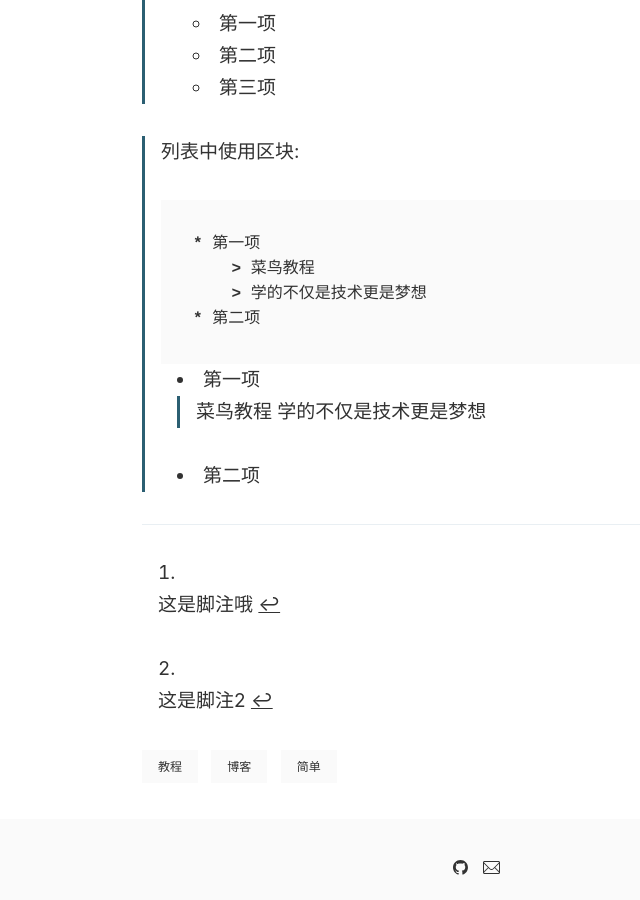
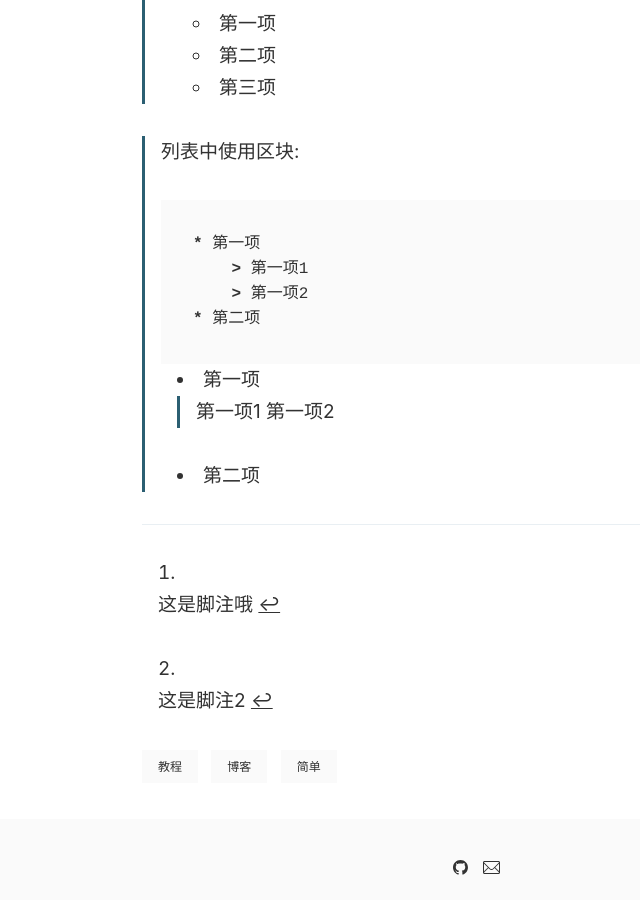
Before and after one commit to LuckyCode1992/blogs, a Jekyll site: the page built from _posts/2019-09-30-first.markdown, in a window 1280 px wide and 900 px high, scrolled down 4960 px. Shown: the whole window, without its empty margins (164-804 px from the left). Built offline with Jekyll 4.4.1, drawn with Linux system fonts in a browser that asks for light colours.

Commit message:
同步代码

````diff
--- a/_posts/2019-09-30-first.markdown
+++ b/_posts/2019-09-30-first.markdown
@@ -155,13 +155,13 @@ ___粗斜体文本___
 > 列表中使用区块:
 ```js
 * 第一项
-    > 菜鸟教程
-    > 学的不仅是技术更是梦想
+    > 第一项1
+    > 第一项2
 * 第二项
 ```
 * 第一项
-    > 菜鸟教程
-    > 学的不仅是技术更是梦想
+    > 第一项1
+    > 第一项2
 * 第二项
 
 ***
````
